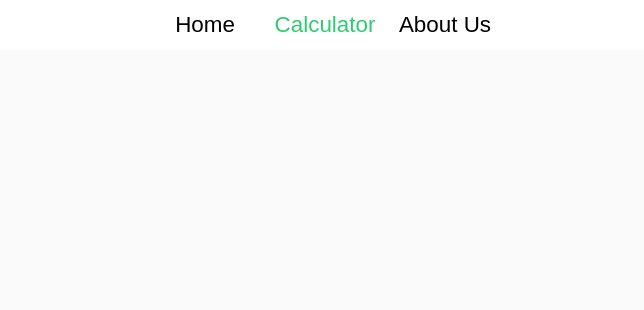
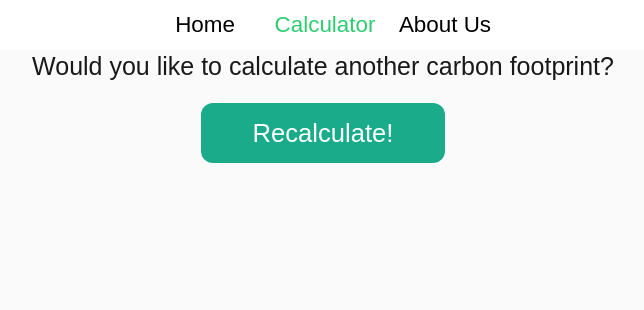
Before and after one commit to fadybesada/EcoStep, a Python web app: template templates/output.html in a window 1280 px wide. Shown: the top 310 px of the page, without its empty margins (317-961 px from the left). Run offline with Jinja, Linux system fonts and the light colour scheme; the template is opened without the code that fills it, so the values that code supplies are empty; some libraries are stand-ins or nearby versions.

Commit message:
Added new button on the output page

```diff
--- a/static/css/input.css
+++ b/static/css/input.css
@@ -102,12 +102,6 @@ label{
   }
 }
 
-
-
-
-
-
-
 .personal-travel {
   display: flex;
   justify-content: space-between;
--- a/static/css/output.css
+++ b/static/css/output.css
@@ -24,9 +24,9 @@ h1, .subhead { text-align: center; }
 
   border: 1px solid;
 
-  h3 {
-    flex: 1 0 0;
-    margin-right: 1rem;
+h3 {
+  flex: 1 0 0;
+  margin-right: 1rem;
 
     &:before {
       display: block;
@@ -108,3 +108,55 @@ h1, .subhead { text-align: center; }
 p {
   text-align:center;
 }
+
+#recalc {
+  font-family: 'Century Gothic',sans-serif;
+  font-weight: 100;
+  font-size: 25px;
+}
+
+.center {
+  display: flex;
+  justify-content: center;
+}
+
+button{
+  background:#1AAB8A;
+  color:#fff;
+  border:none;
+  position:relative;
+  height:60px;
+  font-size:1.6em;
+  padding:0 2em;
+  cursor:pointer;
+  transition:800ms ease all;
+  outline:none;
+  border-radius: 12px;
+
+}
+button:hover{
+  background:#DDDDDD;
+  color:#1AAB8A;
+  border-ra
+  dius: 12px;
+}
+button:before,button:after{
+  content:'';
+  position:absolute;
+  top:0;
+  right:0;
+  height:2px;
+  width:0;
+  background: #1AAB8A;
+  transition:400ms ease all;
+}
+button:after{
+  right:inherit;
+  top:inherit;
+  left:0;
+  bottom:0;
+}
+button:hover:before,button:hover:after{
+  width:100%;
+  transition:800ms ease all;
+}
--- a/templates/input.html
+++ b/templates/input.html
@@ -77,8 +77,6 @@
           </div>
       </div>
 
-
-
       <br><br><br><br><h2>Commuter Travel  <i class="material-icons" style="font-size:48px;">train</i></h2><br><br><br>
       <div class="commuter">
           <div class="col-three">
--- a/templates/output.html
+++ b/templates/output.html
@@ -348,6 +348,11 @@
         </ol>
         </div>
     {% endif %}
+
+    <p id = "recalc">Would you like to calculate another carbon footprint?</p><br>
+    <form class="center" action="/input">
+    <button id = "button" type="submit">Recalculate!</button>
+  </form><br>
     <script src="https://cdnjs.cloudflare.com/ajax/libs/Chart.js/2.4.0/Chart.min.js"></script>
     <script type="text/javascript" src="static/js/output.js"></script>
   </body>
```
